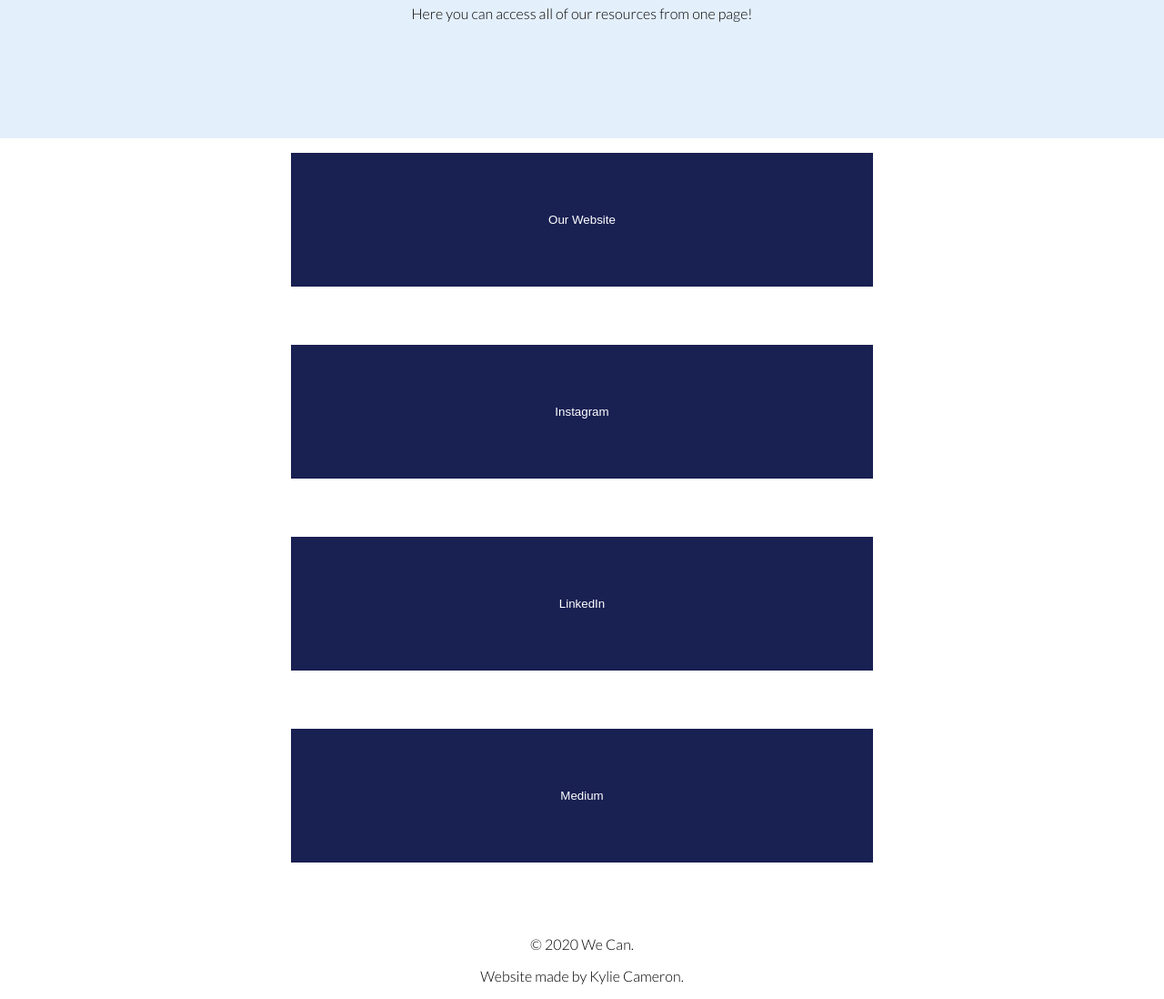
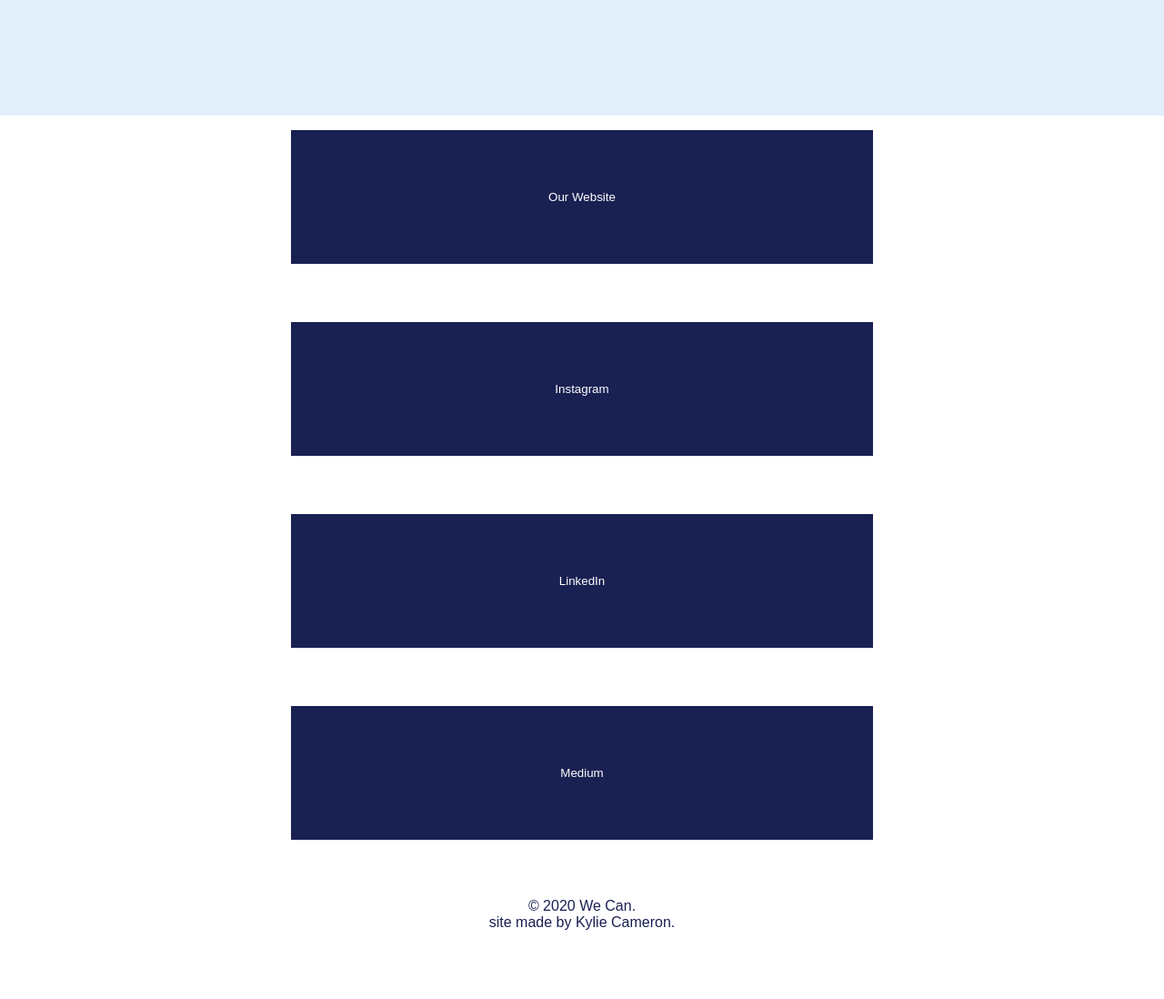
Before and after one commit to WeCanSTEM/Links, a plain HTML site: page index.html in a window 1280 px wide. Shown: the part 205-1303 px from the top of the page at 91% size. After the commit the page ends 1228 px from the top, so only its background shows below. Drawn offline with Linux system fonts and the light colour scheme; a web font is replaced by a local one.

Commit message:
Add files via upload

```diff
--- a/index.html
+++ b/index.html
@@ -4,31 +4,12 @@
 	<title>We Can Links</title>
 	<link href="main.css" rel="stylesheet" type=text/css />
 	<link rel='icon' href='favicon.ico' type='image/x-icon'/ >
-	<link href="https://fonts.googleapis.com/css2?family=Lato:wght@900&display=swap" rel="stylesheet">
-	<link href="https://fonts.googleapis.com/css2?family=Lato:wght@300&display=swap" rel="stylesheet">
+	<link href="https://fonts.googleapis.com/css2?family=Be+Vietnam&display=swap" rel="stylesheet">
 	<meta name="viewport" content="width=device-width,initial-scale=1,maximum-scale=1,user-scalable=no">
 	<meta http-equiv="X-UA-Compatible" content="IE=edge,chrome=1">
 	<meta name="HandheldFriendly" content="true">
-  <!--this prevents right clicking-->
-        <script type="text/javascript">
-    function disableselect(e){
-    return false
-    }
+</head>
 
-    function reEnable(){
-    return true
-    }
-
-    //if IE4+
-    document.onselectstart=new Function ("return false")
-    document.oncontextmenu=new Function ("return false")
-    //if NS6
-    if (window.sidebar){
-    document.onmousedown=disableselect
-    document.onclick=reEnable
-    }
-    </script>
-</head>
 <body>
 	<header>
 		<center>
@@ -40,7 +21,7 @@
 	<section>
 		<center>
 
-			<a href="https://wecanstem.github.io/Website/"><button>Our Website</button></a><br>
+			<a href="https://wecanstem.github.io/website/"><button>Our Website</button></a><br>
 			<a href="https://www.instagram.com/we_can__/"><button>Instagram</button></a><br>
 			<a href="https://www.linkedin.com/company/68144273"><button>LinkedIn</button></a><br>
 			<a href="https://medium.com/@we.cann.create"><button>Medium</button></a><br>
@@ -50,9 +31,8 @@
 <center>
 	<body>
 		<section id="foot">
-
-			<p id="copyright" class="mono">&#xa9; <script>document.write(new Date().getFullYear())</script> We Can.</p>
-			 <p id="made">Website made by<a href="https://kylie-cameron.github.io/KylieCameron/" class="mono" target="_"> Kylie Cameron.</a></p>
+				<p id="copyright" class="mono">&#xa9; <script>document.write(new Date().getFullYear())</script> We Can.</p>
+			 	<p id="made">site made by<a href="https://kylie-cameron.github.io/KylieCameron/" class="mono" target="_"> Kylie Cameron.</a></p>
 			</center>
 		</body>
 	</section>
--- a/main.css
+++ b/main.css
@@ -1,10 +1,10 @@
-html, body {
+html, body, header {
 	margin:0;
 	padding:0;
 }
 html {
-  font-family: 'Lato', sans-serif;
-  -webkit-background-size: cover;
+  font-family: 'Be Vietnam', sans-serif;
+	-webkit-background-size: cover;
   -moz-background-size: cover;
   -o-background-size: cover;
   background-size: cover;
@@ -13,13 +13,19 @@ header {
   background-color:#e3effb;
 }
 #headerh1 {
+	color:#192052;
 	padding-top:10%;
+	padding-bottom:0%;
+	margin-bottom:0%;
 }
 #headerp {
+	color:#192052;
 	padding-bottom:10%;
+	padding-top:0%;
+	margin-top:0%;
 }
 
-button{
+button {
   padding-bottom:5%;
   padding-top:5%;
   width:50%;
@@ -40,5 +46,15 @@ button:hover {
 }
 a {
   text-decoration:none;
-  color:black;
+  color:#192052;
 }
+.mono {
+	color:#192052;
+	padding:0%;
+	margin:0%;
+}
+#made {
+	color:#192052;
+	padding:0%;
+	margin:0%;
+}
```
